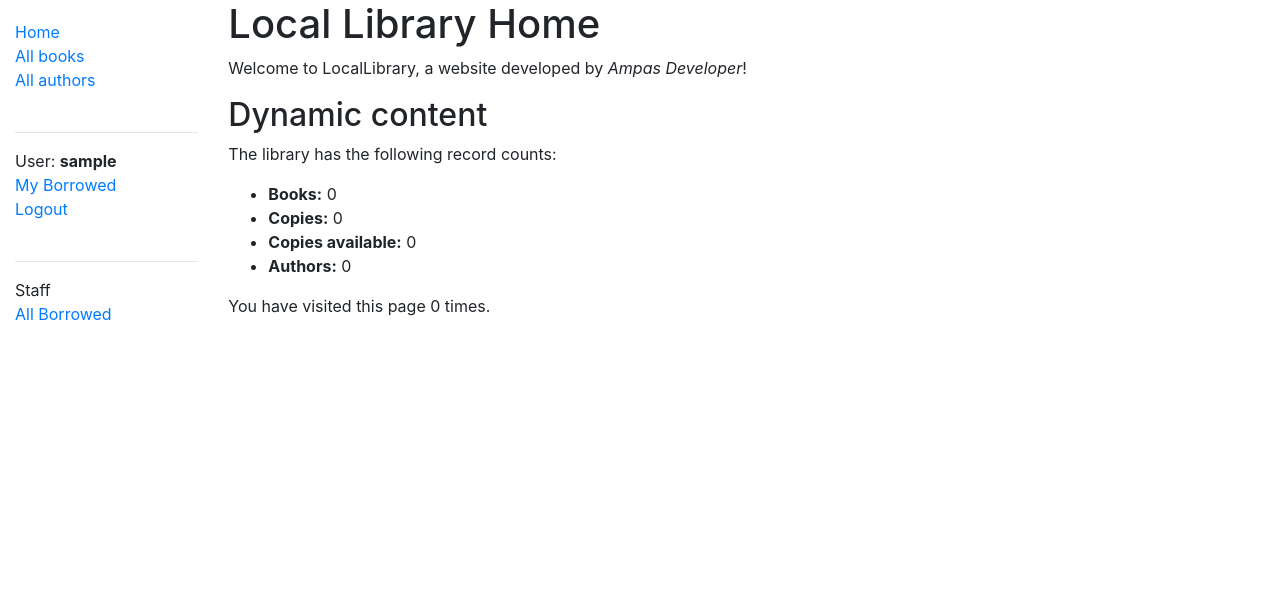
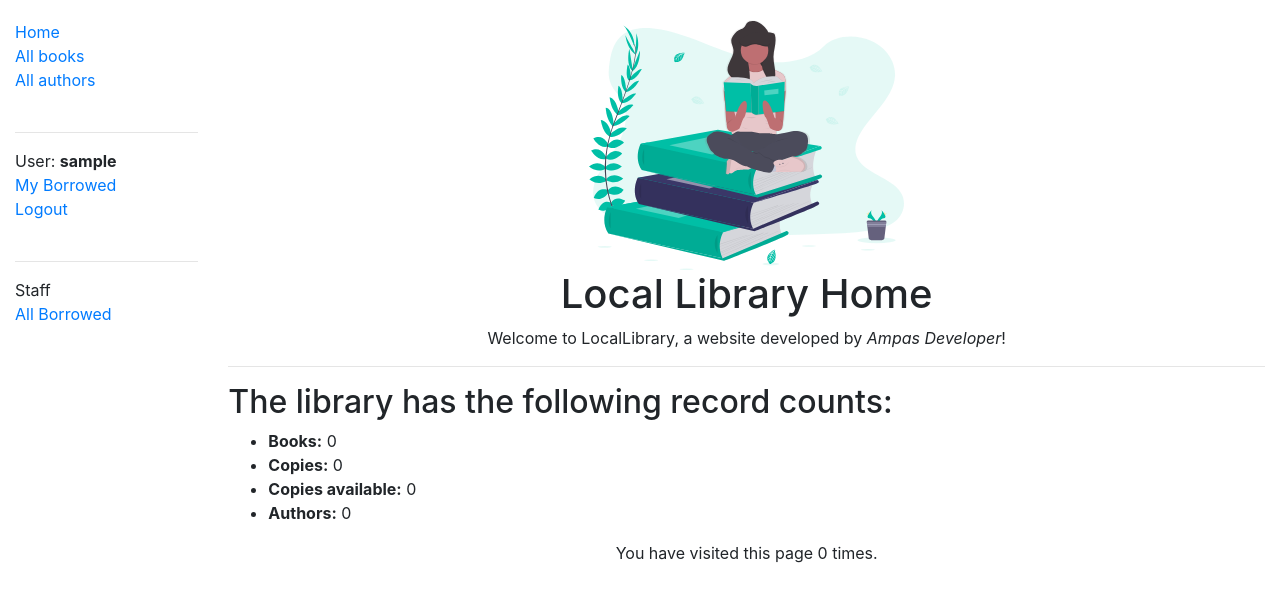
Before and after one commit to faisnasrullah/djangolocallibrary, a Django app: page /catalog/ in a window 1280 px wide. Shown: the top 602 px of the page. Run offline with Django 3.2, Linux system fonts and the light colour scheme; the visitor is signed in with stand-in values (Sample User, id 1); data that the repository does not hold is empty; some libraries are stand-ins or nearby versions.

Commit message:
add image static file

```diff
--- a/catalog/templates/base_generic.html
+++ b/catalog/templates/base_generic.html
@@ -34,7 +34,11 @@
         </ul>
         {% endblock %}
       </div>
-      <div class="col-sm-10">{% block content %}{% endblock %}</div>
+      {% comment %} <div class="col-sm-12"><img src="{% static "img/undraw_book_lover.svg" %}" class="img-fluid" alt="My image"></div> {% endcomment %}
+      <div class="col-sm-10">
+        <img src="{% static "img/undraw_book_lover.svg" %}" class="rounded mx-auto d-block" alt="My image" style="height: 250px; margin-top: 20px;">
+        {% block content %}{% endblock %}
+      </div>
     </div>
     <div class="row">
         <div class="col-sm-12">
--- a/catalog/templates/index.html
+++ b/catalog/templates/index.html
@@ -3,15 +3,15 @@
 {% block title %}<title>Home - Local Library</title>{% endblock %}
 
 {% block content %}
-  <h1>Local Library Home</h1>
-  <p>Welcome to LocalLibrary, a website developed by <em>Ampas Developer</em>!</p>
-  <h2>Dynamic content</h2>
-  <p>The library has the following record counts:</p>
+  <h1 style="text-align: center;">Local Library Home</h1>
+  <p style="text-align: center;">Welcome to LocalLibrary, a website developed by <em>Ampas Developer</em>!</p>
+  <hr>
+  <h2>The library has the following record counts:</h2>
   <ul>
     <li><strong>Books:</strong> {{ num_books }}</li>
     <li><strong>Copies:</strong> {{ num_instances }}</li>
     <li><strong>Copies available:</strong> {{ num_instances_available }}</li>
     <li><strong>Authors:</strong> {{ num_authors }}</li>
   </ul>
-  <p>You have visited this page {{ num_visits }}{% if num_visits == 1 %} time{% else %} times{% endif %}.</p>
+  <p style="text-align: center;">You have visited this page {{ num_visits }}{% if num_visits == 1 %} time{% else %} times{% endif %}.</p>
 {% endblock %}
```
Also changed, not shown: catalog/static/img/undraw_book_lover.png (added), catalog/static/img/undraw_book_lover.svg (added).
